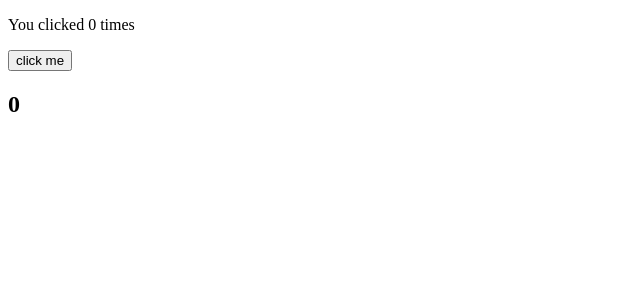
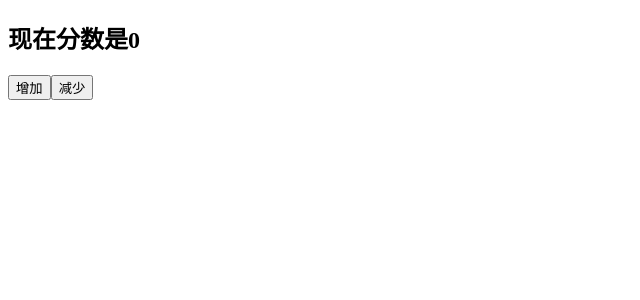
Before and after one commit to baikaifa/react_hook_learning, a React (Create React App) app in the folder react-hook/: page / in a window 1280 px wide. Shown: the top 300 px of the page, without its empty margins (0-640 px from the left). Built offline with nearby package versions, Linux system fonts and the light colour scheme.

Commit message:
useReducer使用

```diff
--- /dev/null
+++ b/react-hook/src/Example5.js
@@ -0,0 +1,36 @@
+import React, { useReducer } from "react";
+
+function ReducerDemo() {
+  const [count,dispatch] = useReducer((state, action) => {
+    switch (action) {
+      case "add":
+        return state + 1;
+      case "sub":
+        return state - 1;
+      default:
+        return state;
+    }
+  }, 0);
+  return (
+      <div>
+          <h2>现在分数是{count}</h2>
+          <button onClick={() => {
+              dispatch('add')
+          }}>增加</button>
+           <button onClick={() => {
+              dispatch('sub')
+          }}>减少</button>
+      </div>
+  )
+}
+export default ReducerDemo
+// function countReducer(state,action){
+//         switch(action){
+//             case 'add':
+//                 return state+1
+//             case 'sub':
+//                 return state-1
+//             default:
+//                 return state
+//         }
+// }
--- a/react-hook/src/index.js
+++ b/react-hook/src/index.js
@@ -1,4 +1,4 @@
 import React from 'react';
 import ReactDOM from 'react-dom';
-import Example from './Example4'
+import Example from './Example5'
 ReactDOM.render(<Example />, document.getElementById('root'));
```
